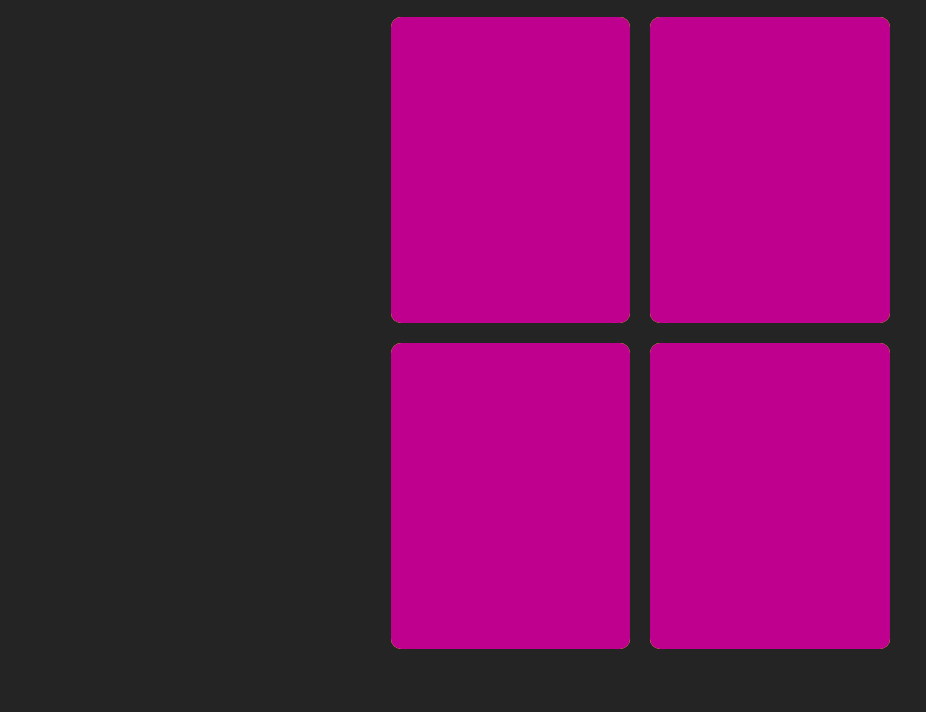
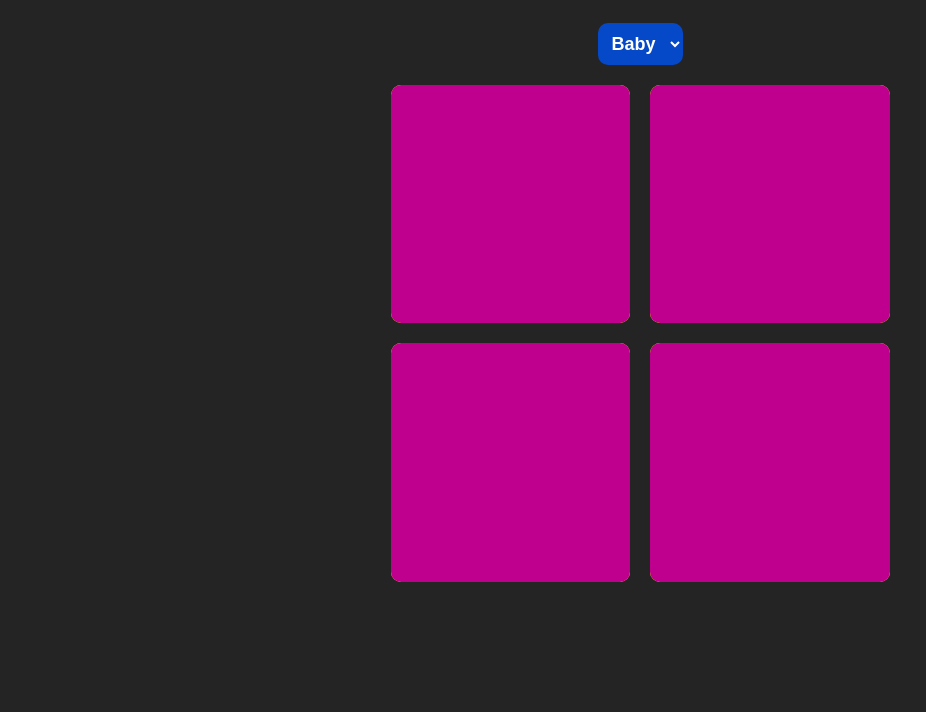
Before and after one commit to Prab2126/Memory-game, a plain HTML site: page index.html in a window 1280 px wide. Shown: the part 88-800 px from the top of the page, without its empty margins (0-926 px from the left). Drawn offline with Linux system fonts and the light colour scheme.

Commit message:
added a fixed height

```diff
--- a/index.html
+++ b/index.html
@@ -34,7 +34,7 @@
         border-radius: 10px;
         padding: 20px;
         width: 539px;
-        height: 84%;
+        height: 537px;
         display: grid;
         grid-template-columns: repeat(2, 1fr);
         grid-template-rows: repeat(2, 1fr);
```
